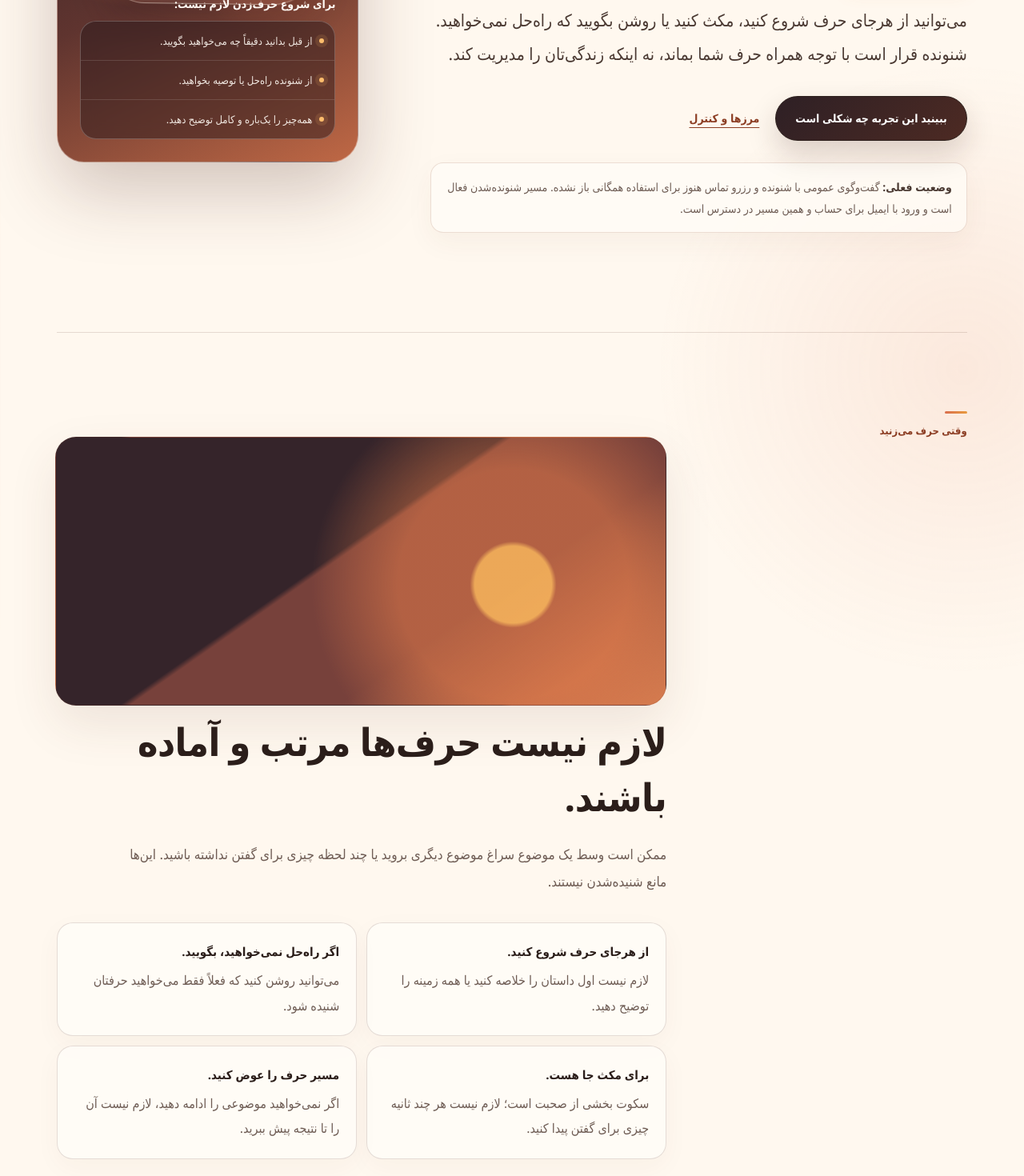
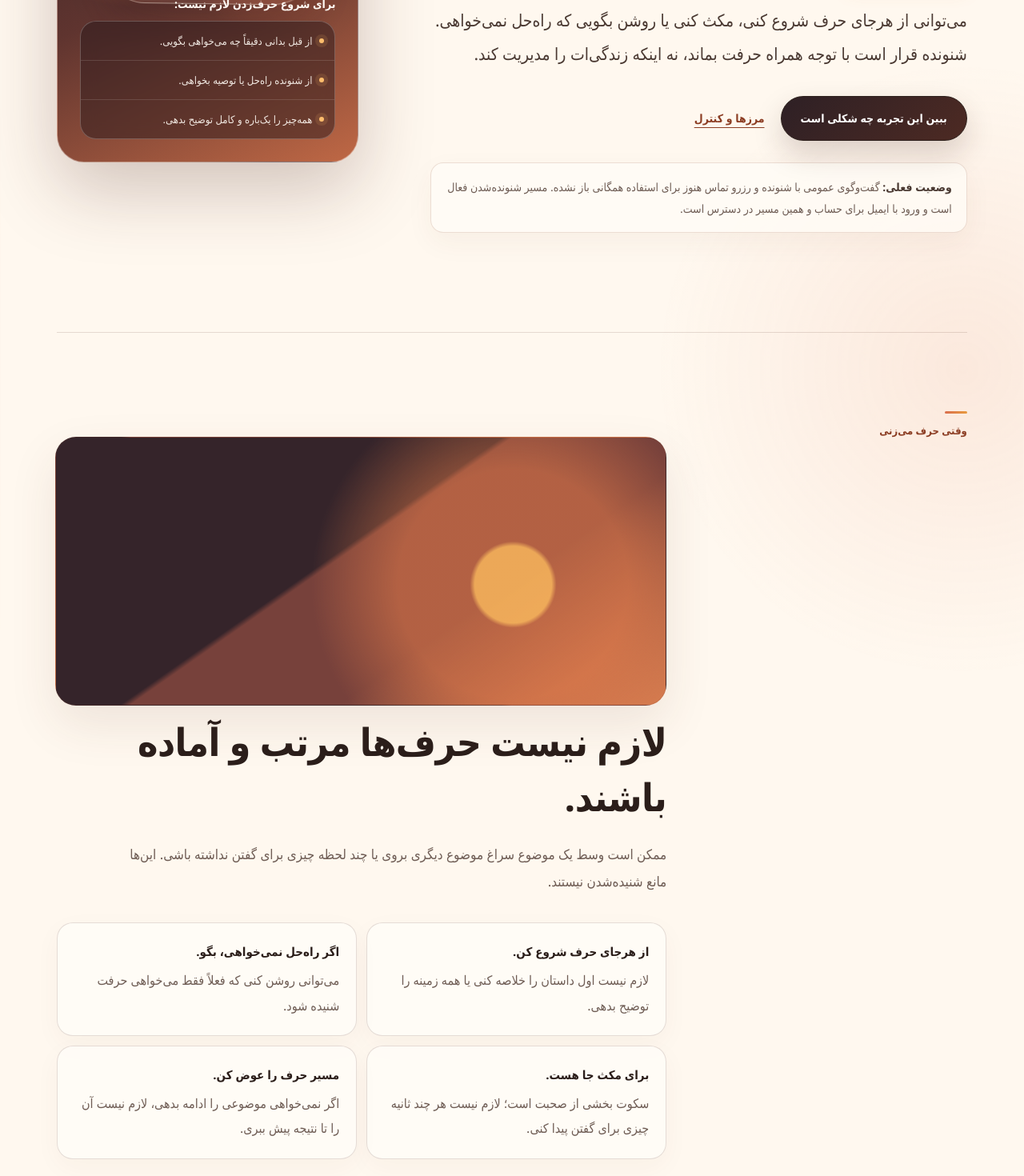
Before and after one commit to morfisam25-tech/YEKI-HAST, a Next.js app in the folder apps/web/: page / in a window 1280 px wide. Shown: the part 580-2050 px from the top of the page at 80% size. Built offline with nearby package versions, Linux system fonts and the light colour scheme.

Commit message:
Normalize Home voice and surface trust safety FAQ routes

```diff
--- a/apps/web/app/page.tsx
+++ b/apps/web/app/page.tsx
@@ -33,7 +33,7 @@ export default function Page() {
     event.preventDefault();
     const normalized = normalizeEmail(email);
     if (!normalized) {
-      setError('ایمیل را کامل و درست وارد کنید.');
+      setError('ایمیل را کامل و درست وارد کن.');
       return;
     }
 
@@ -45,7 +45,7 @@ export default function Page() {
       setVerifiedEmail(normalized);
       setStep('code');
     } catch {
-      setError('کد ورود ارسال نشد. چند لحظه دیگر دوباره تلاش کنید.');
+      setError('کد ورود ارسال نشد. چند لحظه دیگر دوباره تلاش کن.');
     } finally {
       setBusy(false);
     }
@@ -54,7 +54,7 @@ export default function Page() {
   async function verifyCode(event: FormEvent<HTMLFormElement>) {
     event.preventDefault();
     if (!/^\d{6}$/.test(code)) {
-      setError('کد ۶ رقمی ارسال‌شده به ایمیل را وارد کنید.');
+      setError('کد ۶ رقمی ارسال‌شده به ایمیل را وارد کن.');
       return;
     }
 
@@ -65,7 +65,7 @@ export default function Page() {
       if (!response.ok) throw new Error('email_otp_verify_failed');
       setStep('verified');
     } catch {
-      setError('این کد معتبر نیست یا زمان استفاده از آن گذشته است. یک کد تازه بگیرید.');
+      setError('این کد معتبر نیست یا زمان استفاده از آن گذشته است. یک کد تازه بگیر.');
     } finally {
       setBusy(false);
     }
@@ -101,12 +101,12 @@ export default function Page() {
       <section className={styles.hero} aria-labelledby="page-title">
         <div className={styles.heroMain}>
           <p className={styles.eyebrow}>گفت‌وگو با یک شنونده انسانی</p>
-          <h1 id="page-title" className={styles.heroTitle}>یک آدم واقعی گوش می‌دهد. لازم نیست دنبال راه‌حل باشید.</h1>
+          <h1 id="page-title" className={styles.heroTitle}>یک آدم واقعی گوش می‌دهد. لازم نیست دنبال راه‌حل باشی.</h1>
           <p className={styles.heroLead}>
-            می‌توانید از هرجای حرف شروع کنید، مکث کنید یا روشن بگویید که راه‌حل نمی‌خواهید. شنونده قرار است با توجه همراه حرف شما بماند، نه اینکه زندگی‌تان را مدیریت کند.
+            می‌توانی از هرجای حرف شروع کنی، مکث کنی یا روشن بگویی که راه‌حل نمی‌خواهی. شنونده قرار است با توجه همراه حرفت بماند، نه اینکه زندگی‌ات را مدیریت کند.
           </p>
           <div className={styles.heroActions}>
-            <a className={styles.primaryAction} href="#experience">ببینید این تجربه چه شکلی است</a>
+            <a className={styles.primaryAction} href="#experience">ببین این تجربه چه شکلی است</a>
             <a className={styles.secondaryAction} href="#trust">مرزها و کنترل</a>
           </div>
           <p className={styles.availability}>
@@ -117,38 +117,38 @@ export default function Page() {
         <aside className={styles.heroAside} aria-label="برای حرف‌زدن چه چیزی لازم نیست">
           <p className={styles.heroAsideTitle}>برای شروع حرف‌زدن لازم نیست:</p>
           <ul className={styles.heroAsideList}>
-            <li>از قبل بدانید دقیقاً چه می‌خواهید بگویید.</li>
-            <li>از شنونده راه‌حل یا توصیه بخواهید.</li>
-            <li>همه‌چیز را یک‌باره و کامل توضیح دهید.</li>
+            <li>از قبل بدانی دقیقاً چه می‌خواهی بگویی.</li>
+            <li>از شنونده راه‌حل یا توصیه بخواهی.</li>
+            <li>همه‌چیز را یک‌باره و کامل توضیح بدهی.</li>
           </ul>
         </aside>
       </section>
 
       <section id="experience" className={styles.section} aria-labelledby="experience-title">
         <div className={styles.sectionLabel}>
-          <p className={styles.sectionKicker}>وقتی حرف می‌زنید</p>
+          <p className={styles.sectionKicker}>وقتی حرف می‌زنی</p>
         </div>
         <div className={styles.sectionBody}>
           <h2 id="experience-title" className={styles.sectionTitle}>لازم نیست حرف‌ها مرتب و آماده باشند.</h2>
           <p className={styles.sectionIntro}>
-            ممکن است وسط یک موضوع سراغ موضوع دیگری بروید یا چند لحظه چیزی برای گفتن نداشته باشید. این‌ها مانع شنیده‌شدن نیستند.
+            ممکن است وسط یک موضوع سراغ موضوع دیگری بروی یا چند لحظه چیزی برای گفتن نداشته باشی. این‌ها مانع شنیده‌شدن نیستند.
           </p>
           <ul className={styles.freedomList}>
             <li className={styles.freedomItem}>
-              <strong>از هرجای حرف شروع کنید.</strong>
-              <span>لازم نیست اول داستان را خلاصه کنید یا همه زمینه را توضیح دهید.</span>
+              <strong>از هرجای حرف شروع کن.</strong>
+              <span>لازم نیست اول داستان را خلاصه کنی یا همه زمینه را توضیح بدهی.</span>
             </li>
             <li className={styles.freedomItem}>
-              <strong>اگر راه‌حل نمی‌خواهید، بگویید.</strong>
-              <span>می‌توانید روشن کنید که فعلاً فقط می‌خواهید حرفتان شنیده شود.</span>
+              <strong>اگر راه‌حل نمی‌خواهی، بگو.</strong>
+              <span>می‌توانی روشن کنی که فعلاً فقط می‌خواهی حرفت شنیده شود.</span>
             </li>
             <li className={styles.freedomItem}>
               <strong>برای مکث جا هست.</strong>
-              <span>سکوت بخشی از صحبت است؛ لازم نیست هر چند ثانیه چیزی برای گفتن پیدا کنید.</span>
+              <span>سکوت بخشی از صحبت است؛ لازم نیست هر چند ثانیه چیزی برای گفتن پیدا کنی.</span>
             </li>
             <li className={styles.freedomItem}>
-              <strong>مسیر حرف را عوض کنید.</strong>
-              <span>اگر نمی‌خواهید موضوعی را ادامه دهید، لازم نیست آن را تا نتیجه پیش ببرید.</span>
+              <strong>مسیر حرف را عوض کن.</strong>
+              <span>اگر نمی‌خواهی موضوعی را ادامه بدهی، لازم نیست آن را تا نتیجه پیش ببری.</span>
             </li>
           </ul>
         </div>
@@ -161,11 +161,11 @@ export default function Page() {
         <div className={styles.sectionBody}>
           <h2 id="human-title" className={styles.sectionTitle}>گاهی مهم است طرف مقابل واقعاً یک نفر باشد.</h2>
           <p className={styles.sectionIntro}>
-            هوش مصنوعی می‌تواند برای فکرکردن، نوشتن یا تحلیل مفید باشد. دوست و متخصص هم جای خودشان را دارند. بعضی وقت‌ها نیاز چیز دیگری است: حرفتان را به یک آدم بگویید و بدانید یک انسان همان‌جا گوش می‌دهد.
+            هوش مصنوعی می‌تواند برای فکرکردن، نوشتن یا تحلیل مفید باشد. دوست و متخصص هم جای خودشان را دارند. بعضی وقت‌ها نیاز چیز دیگری است: حرفت را به یک آدم بگویی و بدانی یک انسان همان‌جا گوش می‌دهد.
           </p>
           <div className={styles.humanStatement}>
             <p>«یکی هست» فضایی برای گفت‌وگوی محترمانه با یک شنونده انسانی است؛ تمرکز این رابطه روی شنیدن است، نه تبدیل هر حرف به تحلیل، برنامه یا توصیه.</p>
-            <p>این انتخاب قرار نیست جای دوست، ابزارهای دیجیتال یا کمک حرفه‌ای را بگیرد. برای وقت‌هایی است که می‌خواهید یک نفر دیگر واقعاً حرفتان را بشنود.</p>
+            <p>این انتخاب قرار نیست جای دوست، ابزارهای دیجیتال یا کمک حرفه‌ای را بگیرد. برای وقت‌هایی است که می‌خواهی یک نفر دیگر واقعاً حرفت را بشنود.</p>
           </div>
         </div>
       </section>
@@ -177,16 +177,16 @@ export default function Page() {
         <div className={styles.sectionBody}>
           <h2 id="listener-does-title" className={styles.sectionTitle}>شنونده قرار نیست هر حرف را به توصیه تبدیل کند.</h2>
           <p className={styles.sectionIntro}>
-            شنونده با توجه حرف شما را دنبال می‌کند و به شما جا می‌دهد صحبت را با ریتم خودتان پیش ببرید.
+            شنونده با توجه حرفت را دنبال می‌کند و به تو جا می‌دهد صحبت را با ریتم خودت پیش ببری.
           </p>
           <dl className={styles.listenerDefinition}>
             <div className={styles.definitionRow}>
               <dt>دنبال‌کردن</dt>
-              <dd>به چیزی که می‌گویید توجه می‌کند و رشته حرف را بی‌دلیل عوض نمی‌کند.</dd>
+              <dd>به چیزی که می‌گویی توجه می‌کند و رشته حرف را بی‌دلیل عوض نمی‌کند.</dd>
             </div>
             <div className={styles.definitionRow}>
               <dt>پرسیدن</dt>
-              <dd>اگر به ادامه حرف کمک کند، سؤال باز و محترمانه می‌پرسد؛ نه برای بازجویی یا رساندن شما به پاسخ خاصی.</dd>
+              <dd>اگر به ادامه حرف کمک کند، سؤال باز و محترمانه می‌پرسد؛ نه برای بازجویی یا رساندن تو به پاسخ خاصی.</dd>
             </div>
             <div className={styles.definitionRow}>
               <dt>بازتاب</dt>
@@ -209,24 +209,24 @@ export default function Page() {
         </div>
         <div className={styles.sectionBody}>
           <h2 id="journey-title" className={styles.sectionTitle}>وقتی گفت‌وگوی عمومی فعال شود، مسیر ساده است.</h2>
-          <p className={styles.sectionIntro}>ورود، انتخاب شنونده و شروع صحبت؛ بدون اینکه برای دیدن توضیحات عمومی مجبور به ساخت حساب باشید.</p>
+          <p className={styles.sectionIntro}>ورود، انتخاب شنونده و شروع صحبت؛ بدون اینکه برای دیدن توضیحات عمومی مجبور به ساخت حساب باشی.</p>
           <ol className={styles.journey}>
             <li className={styles.journeyItem}>
               <div>
-                <h3>با ایمیل وارد می‌شوید.</h3>
+                <h3>با ایمیل وارد می‌شوی.</h3>
                 <p>مالکیت ایمیل با کد ورود تأیید می‌شود. برای آشنایی با سرویس، ورود لازم نیست.</p>
               </div>
             </li>
             <li className={styles.journeyItem}>
               <div>
-                <h3>شنونده را انتخاب می‌کنید.</h3>
+                <h3>شنونده را انتخاب می‌کنی.</h3>
                 <p>بخشی از متن پروفایل را خود شنونده می‌نویسد. هر اطلاعاتی که جداگانه بررسی شده باشد باید روشن و متمایز نشان داده شود.</p>
               </div>
             </li>
             <li className={styles.journeyItem}>
               <div>
-                <h3>حرف را با ریتم خودتان پیش می‌برید.</h3>
-                <p>می‌توانید بگویید چه می‌خواهید و چه نمی‌خواهید؛ شنونده هم باید در چارچوب نقش خودش بماند.</p>
+                <h3>حرف را با ریتم خودت پیش می‌بری.</h3>
+                <p>می‌توانی بگویی چه می‌خواهی و چه نمی‌خواهی؛ شنونده هم باید در چارچوب نقش خودش بماند.</p>
               </div>
             </li>
           </ol>
@@ -240,12 +240,12 @@ export default function Page() {
         <div className={styles.sectionBody}>
           <h2 id="trust-title" className={styles.sectionTitle}>حق انتخاب باید در خود تجربه دیده شود.</h2>
           <p className={styles.sectionIntro}>
-            بهتر است پیش از شروع بدانید چه چیزی در اختیار شماست و رابطه شنونده با کاربر چه مرزی دارد.
+            بهتر است پیش از شروع بدانی چه چیزی در اختیار توست و رابطه شنونده با کاربر چه مرزی دارد.
           </p>
           <div className={styles.trustGrid}>
             <article className={styles.trustItem}>
-              <h3>شما انتخاب می‌کنید چه چیزی را بگویید.</h3>
-              <p>لازم نیست اطلاعات شخصی‌ای را که برای حرفتان ضروری نمی‌دانید وارد صحبت کنید.</p>
+              <h3>تو انتخاب می‌کنی چه چیزی را بگویی.</h3>
+              <p>لازم نیست اطلاعات شخصی‌ای را که برای حرفت ضروری نمی‌دانی وارد صحبت کنی.</p>
             </article>
             <article className={styles.trustItem}>
               <h3>رابطه در چارچوب «یکی هست» می‌ماند.</h3>
@@ -260,11 +260,14 @@ export default function Page() {
               <p>متن معرفی را خود شنونده می‌نویسد. اگر موردی جداگانه بررسی شده باشد، باید همان مورد به‌صورت مشخص از متن خود فرد جدا شود.</p>
             </article>
             <article className={styles.trustItem}>
-              <h3>پایان تماس در اختیار شماست.</h3>
-              <p>وقتی گفت‌وگوی عمومی فعال شود، می‌توانید تماس را به شکل عادی پایان دهید. برای موقعیت ناامن هم خروج امن جداگانه‌ای برای پایان تماس و مسدودکردن طرف مقابل در نظر گرفته شده است.</p>
+              <h3>پایان تماس در اختیار توست.</h3>
+              <p>وقتی گفت‌وگوی عمومی فعال شود، می‌توانی تماس را به شکل عادی پایان بدهی. برای موقعیت ناامن هم خروج امن جداگانه‌ای برای پایان تماس و مسدودکردن طرف مقابل در نظر گرفته شده است.</p>
             </article>
           </div>
           <div className={styles.inlineLinks}>
+            <a href="/trust">مرکز اعتماد</a>
+            <a href="/safety">ایمنی و گزارش</a>
+            <a href="/faq">پرسش‌های رایج</a>
             <a href="/privacy">جزئیات حریم خصوصی</a>
             <a href="/terms">قوانین استفاده</a>
             <a href="/account/delete">حذف حساب</a>
@@ -306,7 +309,7 @@ export default function Page() {
         <div>
           <p className={styles.eyebrow}>برای کسانی که می‌خواهند شنونده شوند</p>
           <h2 id="become-listener-title">خوب شنیدن، مسئولیت و مهارت می‌خواهد.</h2>
-          <p>مسیر شنونده‌شدن فعال است و شامل آشنایی با نقش، آموزش و ارزیابی می‌شود. اگر برای همین نقش آمده‌اید، می‌توانید جزئیات مسیر را جداگانه ببینید.</p>
+          <p>مسیر شنونده‌شدن فعال است و شامل آشنایی با نقش، آموزش و ارزیابی می‌شود. اگر برای همین نقش آمده‌ای، می‌توانی جزئیات مسیر را جداگانه ببینی.</p>
         </div>
         <a className={styles.listenerLink} href="/listener">درباره شنونده‌شدن</a>
       </section>
@@ -315,7 +318,7 @@ export default function Page() {
         <div className={styles.loginCopy}>
           <p className={styles.eyebrow}>ورود با ایمیل</p>
           <h2 id="login-title">ورود با ایمیل، بدون رمز عبور.</h2>
-          <p>ورود فعلاً برای حساب و ادامه مسیر شنونده‌شدن استفاده می‌شود. اگر فقط می‌خواهید با سرویس آشنا شوید، نیازی به ورود نیست.</p>
+          <p>ورود فعلاً برای حساب و ادامه مسیر شنونده‌شدن استفاده می‌شود. اگر فقط می‌خواهی با سرویس آشنا شوی، نیازی به ورود نیست.</p>
         </div>
 
         <div className={styles.loginPanel} aria-live="polite">
@@ -323,7 +326,7 @@ export default function Page() {
             <form onSubmit={requestCode} className={styles.loginForm}>
               <div>
                 <p className={styles.formEyebrow}>ورود به حساب</p>
-                <h3>ایمیل شما</h3>
+                <h3>ایمیل تو</h3>
                 <p className={styles.helper}>یک کد ۶ رقمی برای ورود به همین ایمیل می‌فرستیم.</p>
               </div>
 
@@ -360,7 +363,7 @@ export default function Page() {
               <div>
                 <p className={styles.formEyebrow}>تأیید ایمیل</p>
                 <h3>کد ورود</h3>
-                <p className={styles.helper}>کد ۶ رقمی ارسال‌شده به <span dir="ltr">{verifiedEmail}</span> را وارد کنید.</p>
+                <p className={styles.helper}>کد ۶ رقمی ارسال‌شده به <span dir="ltr">{verifiedEmail}</span> را وارد کن.</p>
               </div>
 
               <label className={styles.fieldLabel} htmlFor="code">کد ۶ رقمی</label>
@@ -392,10 +395,10 @@ export default function Page() {
           {step === 'verified' && (
             <div className={styles.verifiedState}>
               <p className={styles.formEyebrow}>ورود انجام شد</p>
-              <h3>ایمیل شما تأیید شد.</h3>
+              <h3>ایمیلت تأیید شد.</h3>
               <div className={styles.verifiedNotice}>
-                <p>اگر برای گفت‌وگو وارد شدید، گفت‌وگوی عمومی فعلاً باز نیست. ورود شما انجام شده و فعلاً کاری از طرف شما لازم نیست.</p>
-                <p>اگر برای شنونده‌شدن آمده‌اید، مسیر ثبت‌نام، آموزش و ارزیابی فعال است.</p>
+                <p>اگر برای گفت‌وگو وارد شدی، گفت‌وگوی عمومی فعلاً باز نیست. ورودت انجام شده و فعلاً کاری از طرف تو لازم نیست.</p>
+                <p>اگر برای شنونده‌شدن آمده‌ای، مسیر ثبت‌نام، آموزش و ارزیابی فعال است.</p>
               </div>
               <div className={styles.verifiedActions}>
                 <a className={styles.verifiedListenerLink} href="/listener">ادامه مسیر شنونده</a>
@@ -407,8 +410,11 @@ export default function Page() {
       </section>
 
       <footer className={styles.footer}>
-        <p>«یکی هست» برای گفت‌وگوی محترمانه با یک شنونده انسانی طراحی شده است؛ شما انتخاب می‌کنید چه بگویید و شنونده در چارچوب نقش خودش می‌ماند.</p>
+        <p>«یکی هست» برای گفت‌وگوی محترمانه با یک شنونده انسانی طراحی شده است؛ تو انتخاب می‌کنی چه بگویی و شنونده در چارچوب نقش خودش می‌ماند.</p>
         <nav className={styles.footerNav} aria-label="اطلاعات عمومی سرویس">
+          <a href="/trust">مرکز اعتماد</a>
+          <a href="/safety">ایمنی</a>
+          <a href="/faq">پرسش‌های رایج</a>
           <a href="/privacy">حریم خصوصی</a>
           <a href="/terms">قوانین استفاده</a>
           <a href="/account/delete">حذف حساب</a>
```
